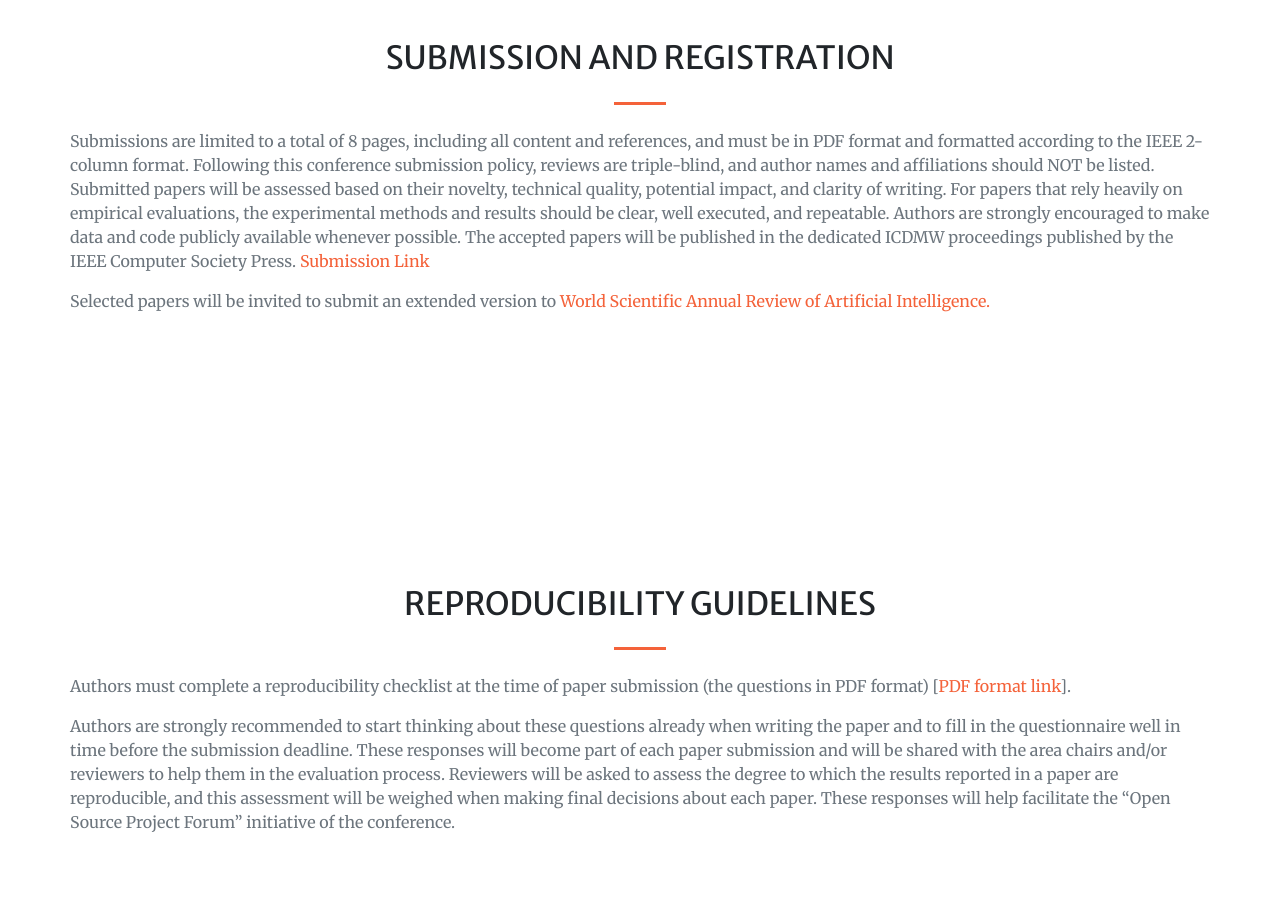
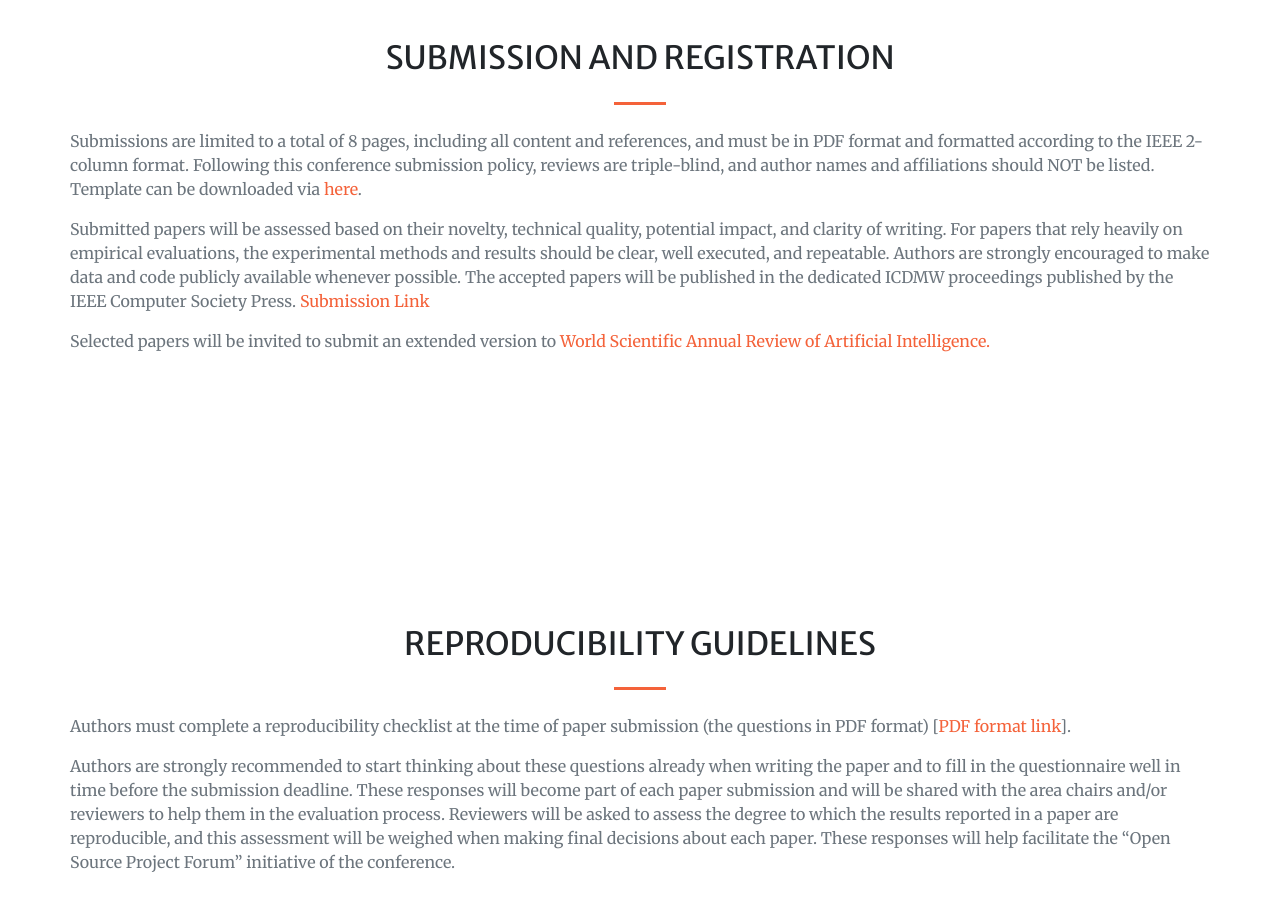
Before and after one commit to sustainai/icdm2022_workshop, a website: page index.html in a window 1280 px wide. Shown: the part 2920-3831 px from the top of the page. Drawn offline with nearby package versions, Linux system fonts and the light colour scheme.

Commit message:
Update index.html

```diff
--- a/index.html
+++ b/index.html
@@ -126,7 +126,8 @@
 			<div class="container">
 			  <div class="row">
 				<div class="col-lg-12 text-center"><h2 class="section-heading text-uppercase">Submission and Registration</h2><hr class="divider my-4" /></div>
-					<p class="text-muted">Submissions are limited to a total of 8 pages, including all content and references, and must be in PDF format and formatted according to the IEEE 2-column format. Following this conference submission policy, reviews are triple-blind, and author names and affiliations should NOT be listed. Submitted papers will be assessed based on their novelty, technical quality, potential impact, and clarity of writing. For papers that rely heavily on empirical evaluations, the experimental methods and results should be clear, well executed, and repeatable. Authors are strongly encouraged to make data and code publicly available whenever possible. The accepted papers will be published in the dedicated ICDMW proceedings published by the IEEE Computer Society Press.
+					<p class="text-muted">Submissions are limited to a total of 8 pages, including all content and references, and must be in PDF format and formatted according to the IEEE 2-column format. Following this conference submission policy, reviews are triple-blind, and author names and affiliations should NOT be listed. Template can be downloaded via <a href='https://www.ieee.org/conferences/publishing/templates.html'>here</a>.</p>
+                    <p class="text-muted">Submitted papers will be assessed based on their novelty, technical quality, potential impact, and clarity of writing. For papers that rely heavily on empirical evaluations, the experimental methods and results should be clear, well executed, and repeatable. Authors are strongly encouraged to make data and code publicly available whenever possible. The accepted papers will be published in the dedicated ICDMW proceedings published by the IEEE Computer Society Press.
 					<a href="https://wi-lab.com/cyberchair/2022/icdm22/scripts/ws_submit.php?subarea=S">Submission Link</a></p>
 					<p class="text-muted">Selected papers will be invited to submit an extended version to
                         <a href="https://www.worldscientific.com/worldscinet/wsarai"> World Scientific Annual Review of Artificial Intelligence. </a></p>
```
